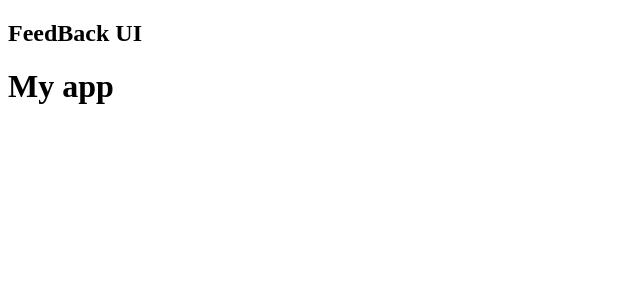
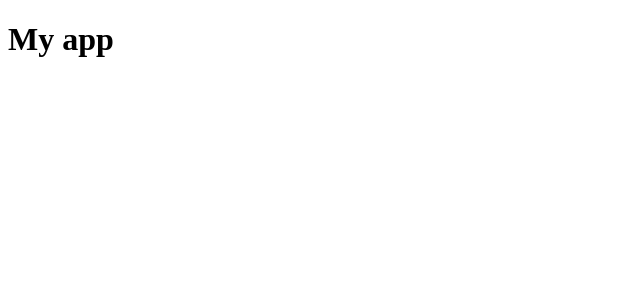
Before and after one commit to Elshaman/feedback-react-app, a React (Create React App) app: page / in a window 1280 px wide. Shown: the top 300 px of the page, without its empty margins (0-640 px from the left). Built offline with nearby package versions, Linux system fonts and the light colour scheme.

Commit message:
proptypes

```diff
--- a/src/App.js
+++ b/src/App.js
@@ -3,7 +3,7 @@ import Header from "./componentes/Header"
 function App(){
     return (
         <>
-            <Header  />
+            <Header text={true} />
                 <div className="container">
                     <h1>My app</h1>
                 </div>
--- a/src/componentes/Header.jsx
+++ b/src/componentes/Header.jsx
@@ -1,3 +1,5 @@
+import propTypes  from "prop-types"
+
 function Header({text}) {
   return (
     <header>
@@ -14,4 +16,8 @@ Header.defaultProps ={
     text: 'FeedBack UI'
 }
 
+Header.propTypes ={
+    text: propTypes.string.isRequired
+}
+
 export default Header
```
